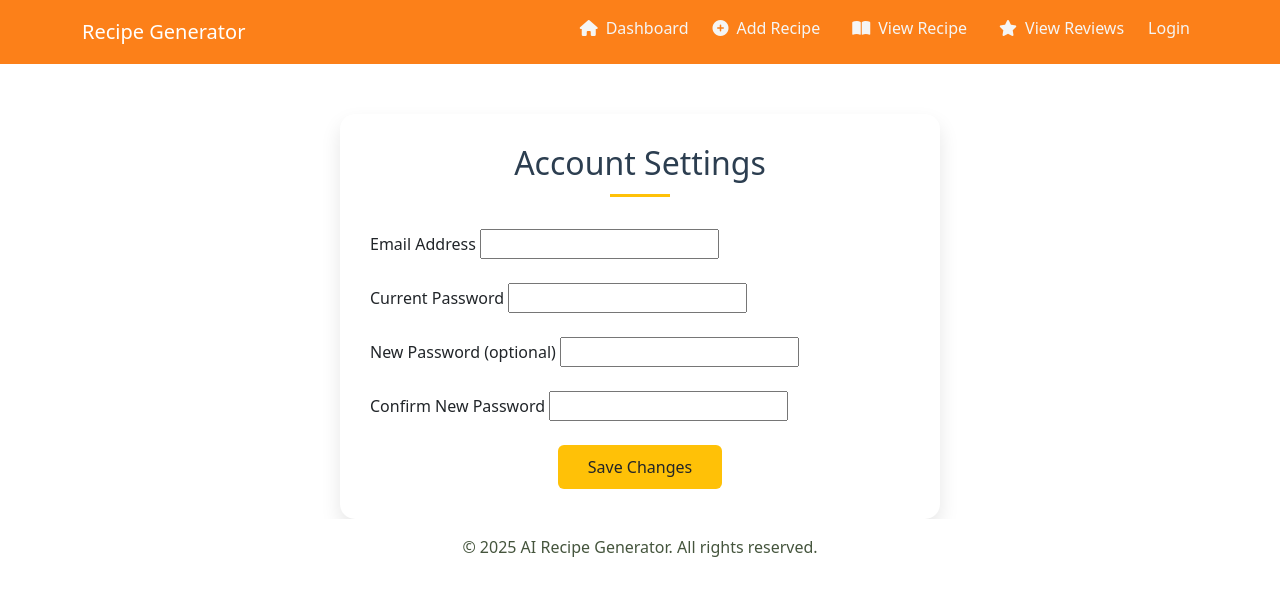
After one commit to lishazz/recipe_generator, a Django app: template apps/chef/templates/chef_settings.html in a window 1280 px wide. The commit adds this page. Shown: the top 596 px of the page. Run offline with Django 3.2, Linux system fonts and the light colour scheme; the template is opened without the code that fills it, so the values that code supplies are empty, except form fields; tables that the repository leaves empty hold one stand-in row (values such as "Sample post"); form fields are guessed from the names that the template uses; some libraries are stand-ins or nearby versions.

Commit message:
updated navigation of chef

```diff
--- /dev/null
+++ b/apps/chef/templates/chef_settings.html
@@ -0,0 +1,127 @@
+{% extends "base.html" %}
+
+{% block title %}Chef Settings|RecipeGen{% endblock title %}
+
+{% block style %}
+<style>
+    .container-custom {
+        max-width: 600px;
+        margin-top: 50px;
+        background: #fff;
+        padding: 30px;
+        border-radius: 15px;
+        box-shadow: 0 10px 20px rgba(0, 0, 0, 0.1);
+    }
+
+    .settings-header {
+        color: #2c3e50;
+        margin-bottom: 2rem;
+        position: relative;
+        padding-bottom: 15px;
+        text-align: center;
+    }
+
+    .settings-header:after {
+        content: '';
+        position: absolute;
+        bottom: 0;
+        left: 50%;
+        transform: translateX(-50%);
+        width: 60px;
+        height: 3px;
+        background-color: #ffc107;
+    }
+
+    .form-group {
+        margin-bottom: 1.5rem;
+    }
+
+    .btn-save {
+        background-color: #ffc107;
+        border: none;
+        padding: 10px 30px;
+        transition: all 0.3s ease;
+    }
+
+    .btn-save:hover {
+        background-color: #e0a800;
+        transform: translateY(-2px);
+        box-shadow: 0 5px 15px rgba(0, 0, 0, 0.1);
+    }
+</style>
+{% endblock style %}
+{% block navlinks %}
+
+<li class="nav-item">
+    <a class="nav-link d-flex align-items-center" href="{% url 'chef_dashboard' %}">
+        <i class="fas fa-home me-2"></i>
+        <span>Dashboard</span>
+    </a>
+</li>
+
+<li class="nav-item">
+    <a class="nav-link d-flex align-items-center px-3 py-2 rounded-pill mb-2 hover-effect" href="{% url 'create_recipe' %}">
+        <i class="fas fa-plus-circle me-2"></i>
+        Add Recipe
+    </a>
+</li>
+<li class="nav-item">
+    <a class="nav-link d-flex align-items-center px-3 py-2 rounded-pill mb-2 hover-effect" href="{% url 'view_myrecipe' %}">
+        <i class="fas fa-book-open me-2"></i>
+        View Recipe
+    </a>
+</li>
+<li class="nav-item">
+    <a class="nav-link d-flex align-items-center px-3 py-2 rounded-pill mb-2 hover-effect" href="{% url 'view_review' %}">
+        <i class="fas fa-star me-2"></i>
+        View Reviews
+    </a>
+</li>
+{% endblock navlinks %}
+
+{% block content %}
+<div class="container container-custom">
+    <h2 class="settings-header">Account Settings</h2>
+
+
+    <form method="post">
+        {% csrf_token %}
+
+        <div class="form-group">
+            <label for="{{ form.email.id_for_label }}">Email Address</label>
+            {{ form.email }}
+            {% if form.email.errors %}
+                <div class="text-danger">{{ form.email.errors }}</div>
+            {% endif %}
+        </div>
+
+        <div class="form-group">
+            <label for="{{ form.current_password.id_for_label }}">Current Password</label>
+            {{ form.current_password }}
+            {% if form.current_password.errors %}
+                <div class="text-danger">{{ form.current_password.errors }}</div>
+            {% endif %}
+        </div>
+
+        <div class="form-group">
+            <label for="{{ form.new_password.id_for_label }}">New Password (optional)</label>
+            {{ form.new_password }}
+            {% if form.new_password.errors %}
+                <div class="text-danger">{{ form.new_password.errors }}</div>
+            {% endif %}
+        </div>
+
+        <div class="form-group">
+            <label for="{{ form.confirm_password.id_for_label }}">Confirm New Password</label>
+            {{ form.confirm_password }}
+            {% if form.confirm_password.errors %}
+                <div class="text-danger">{{ form.confirm_password.errors }}</div>
+            {% endif %}
+        </div>
+
+        <div class="text-center">
+            <button type="submit" class="btn btn-save">Save Changes</button>
+        </div>
+    </form>
+</div>
+{% endblock content %}
--- a/apps/chef/urls.py
+++ b/apps/chef/urls.py
@@ -11,4 +11,5 @@ urlpatterns = [
     path('recipe/edit/<int:id>/', views.edit_recipe, name='edit_recipe'),
     path('recipe/delete/<int:id>/', views.delete_recipe, name='delete_recipe'),
     path('reply/<int:rating_id>/', views.add_review_reply, name='add_review_reply'),
+    path('chef_settings/',views.chef_settings, name='chef_settings'),
 ]
```
Also changed, not shown: apps/chef/forms.py (+27 -1 lines), apps/chef/templates/chef_dashboard.html (+18 -3 lines), apps/chef/templates/create_recipe.html (+18 -4 lines), apps/chef/templates/edit_recipe.html (+23 -6 lines), apps/chef/templates/view_myrecipe.html (+18 -4 lines), apps/chef/templates/view_review.html (+18 -5 lines), apps/chef/views.py (+32 -1 lines).
